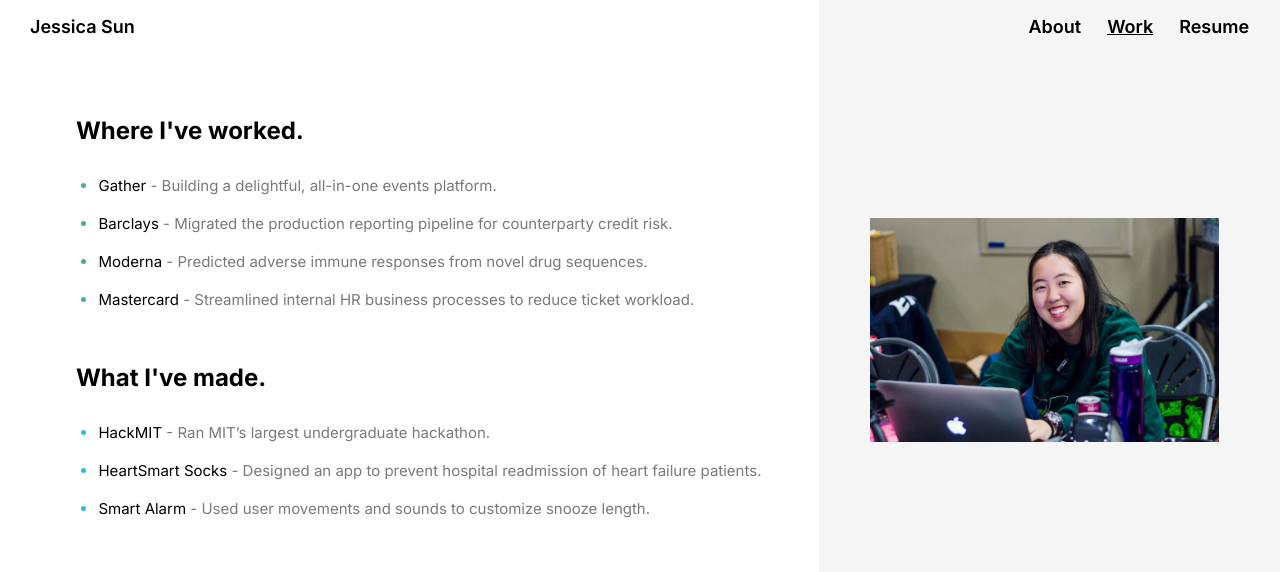
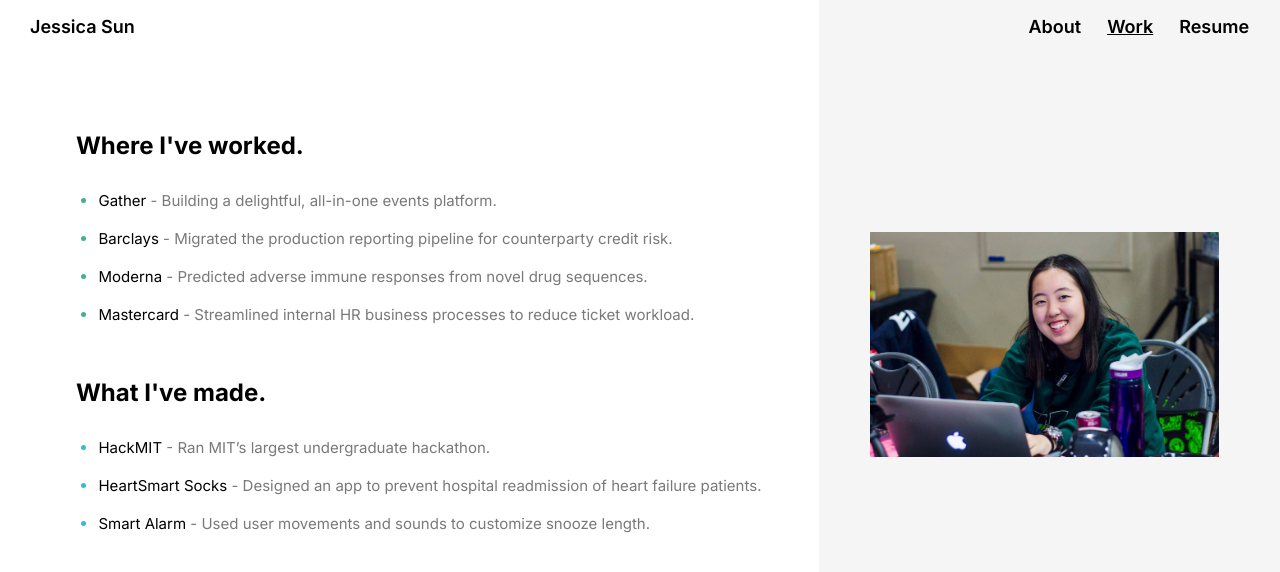
Before and after one commit to jessicajsun/personal-website, a Next.js app: page /work in a window 1280 px wide. Shown: the top 572 px of the page. Built offline with nearby package versions, Linux system fonts and the light colour scheme.

Commit message:
center work page

```diff
--- a/components/work.module.css
+++ b/components/work.module.css
@@ -1,3 +1,9 @@
+.centerScreen{
+  display: flex;
+  height: 70vh;
+  justify-content: center;
+}
+
 .topPanel{
   display: flex;
   flex-direction: row;
--- a/pages/work.js
+++ b/pages/work.js
@@ -14,7 +14,7 @@
         </Head>
 
         <main>
-
+          <div className={styles.centerScreen}>
 
               <section className={styles.topPanel}>
 
@@ -50,6 +50,8 @@
 
             </section>
 
+          </div>
+
         </main>
 
       </Layout>
```
Lines whose indentation alone changed are shown as unchanged.
